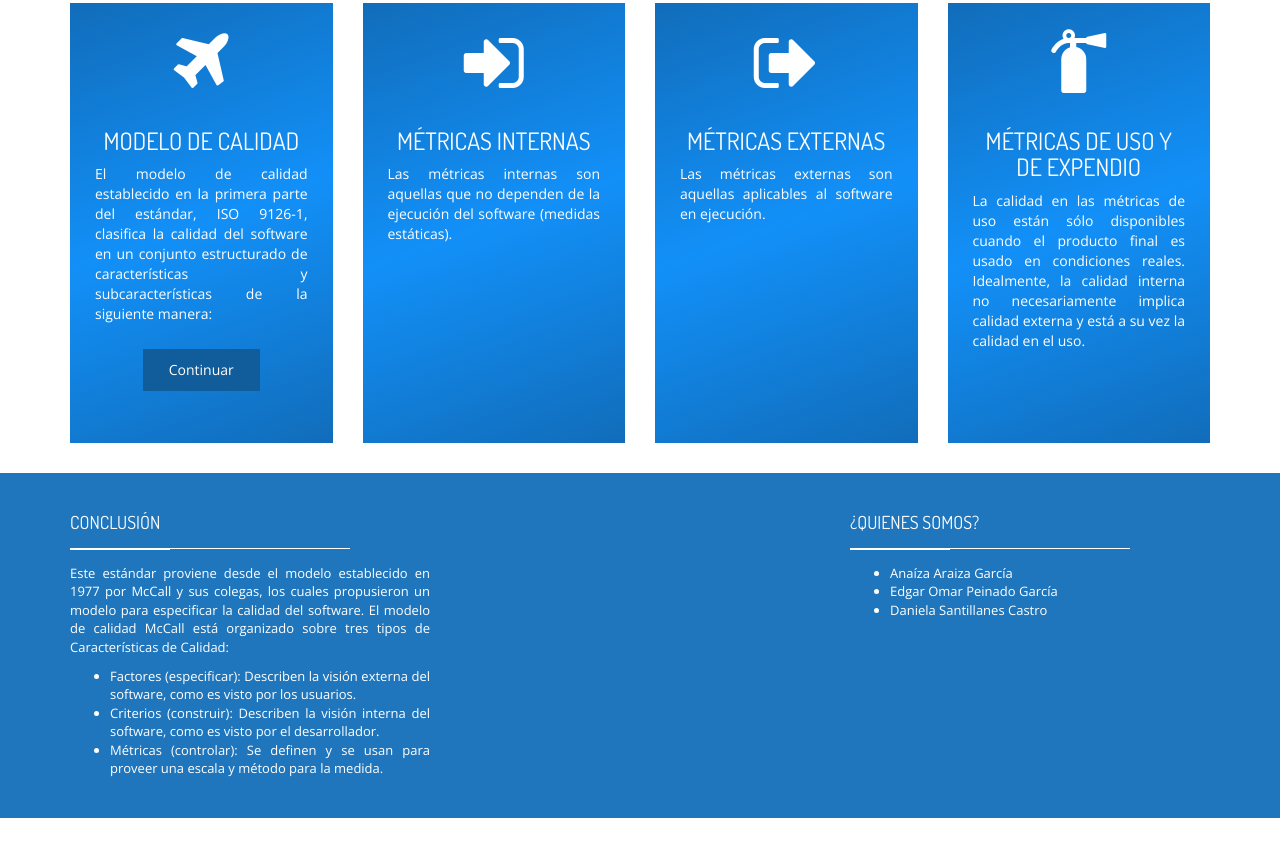
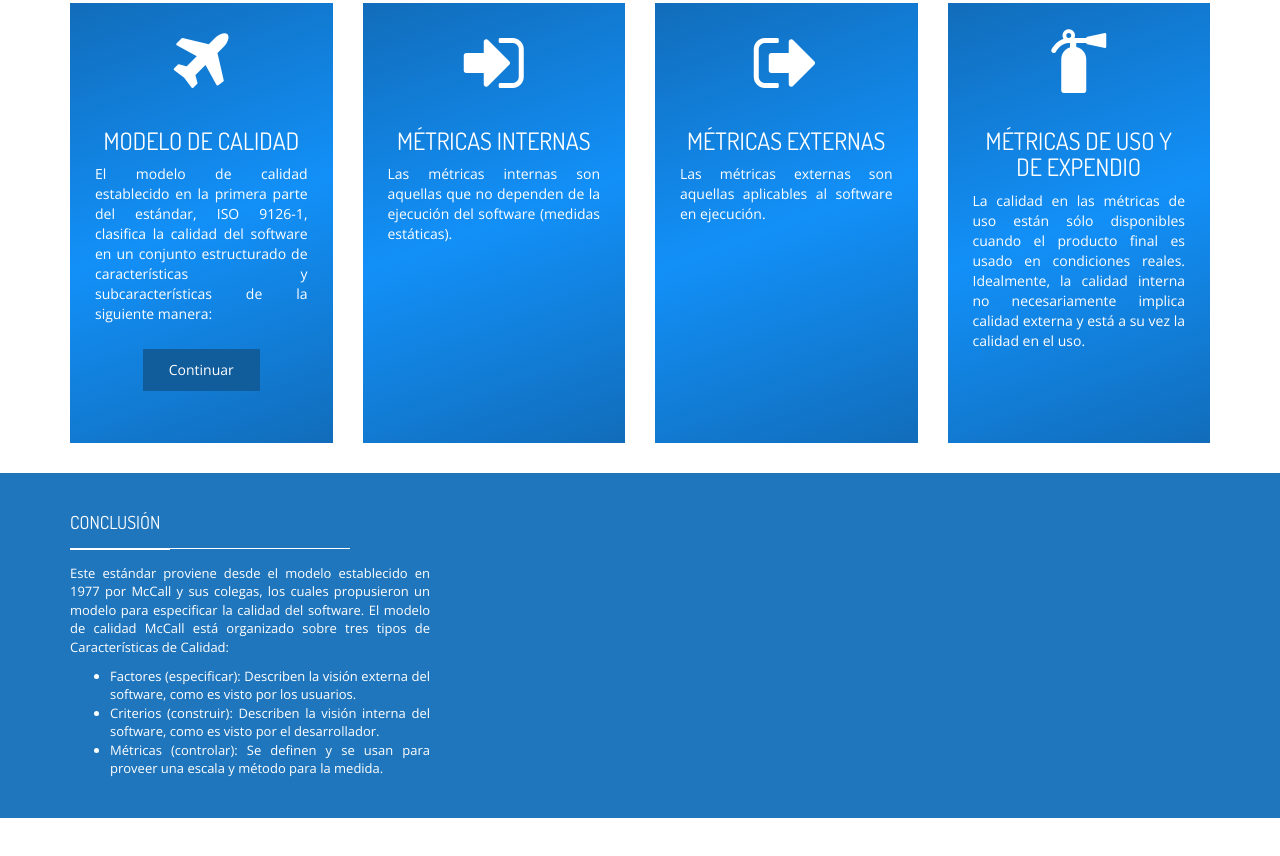
Before and after one commit to Iza19/ISO-9126, a plain HTML site: page index.html in a window 1280 px wide. Shown: the part 586-1442 px from the top of the page. Drawn offline with nearby package versions, Linux system fonts and the light colour scheme.

Commit message:
Update index.html

```diff
--- a/index.html
+++ b/index.html
@@ -139,19 +139,6 @@
                 </div>
               </div>
             </div>
-
-            <div class="col-md-offset-4 col-md-4">
-              <div class="footer-col">
-                <h4 class="footer-title">¿Quienes somos?<span class="title-under"></span></h4>
-                <div class="footer-content">
-                  <ul>
-                    <li>Anaíza Araiza García</li>
-                    <li>Edgar Omar Peinado García</li>
-                    <li>Daniela Santillanes Castro</li>
-                  </ul>
-                </div>
-              </div>
-            </div>
           </div>
     </footer> <!-- main-footer -->
 
```
